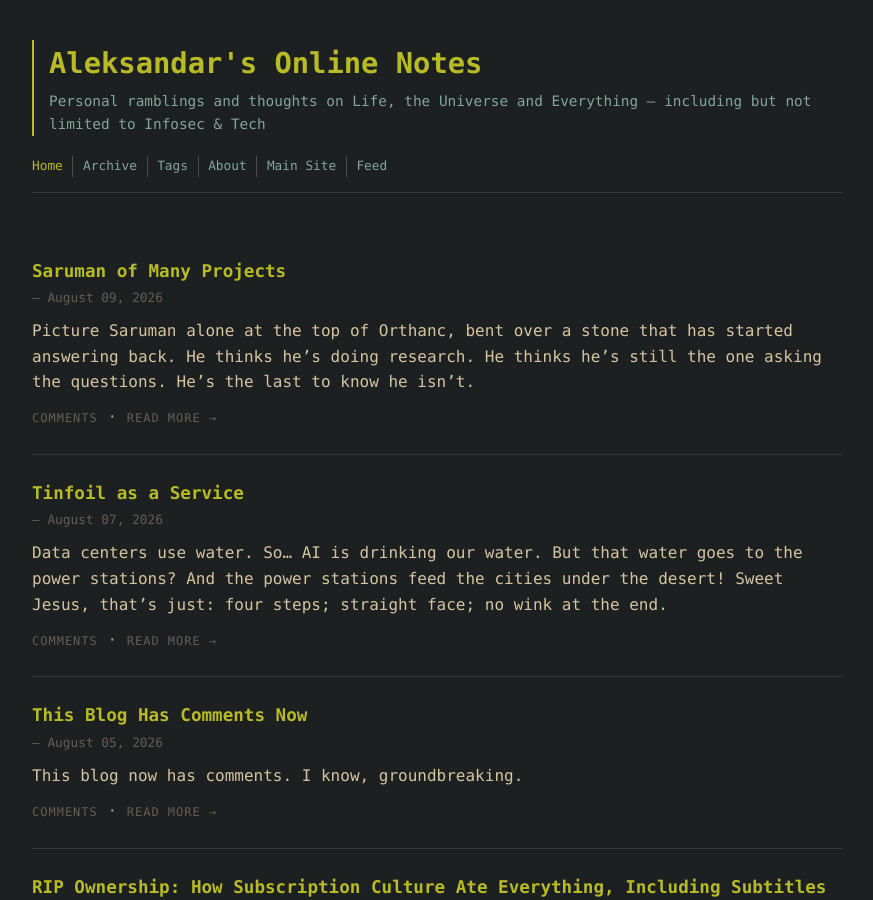
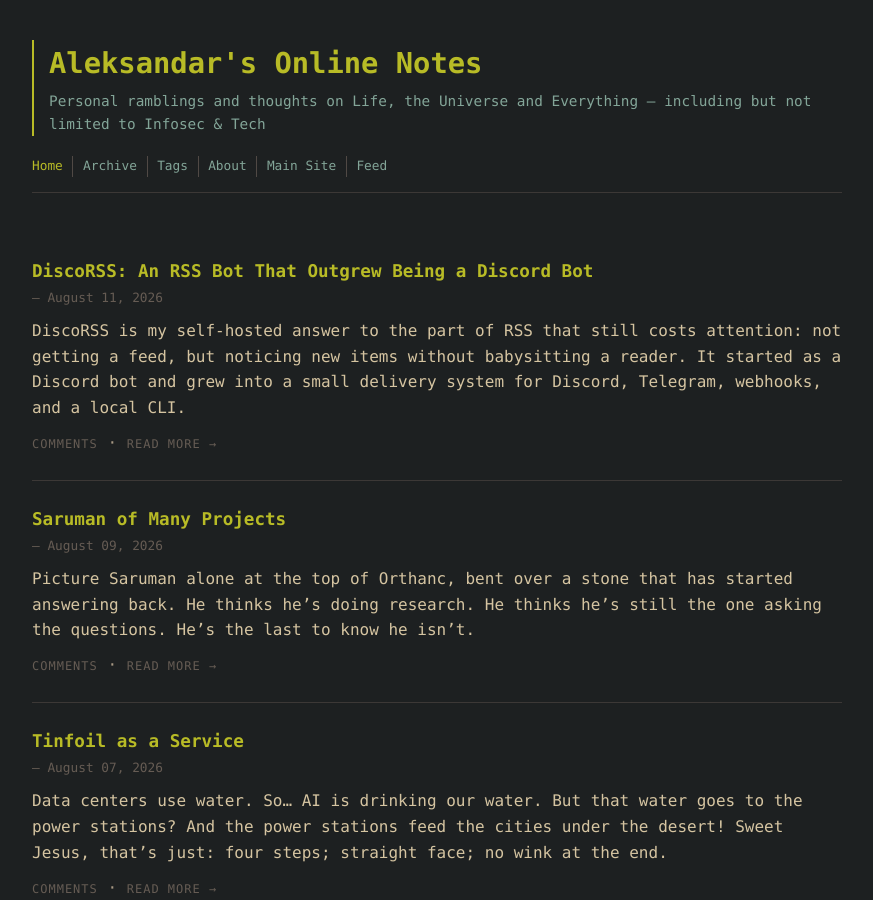
Before and after one commit to aleksandarristic/blog, a Jekyll site: the page built from index.md, in a window 1280 px wide and 900 px high. Shown: the whole window, without its empty margins (203-1076 px from the left). Built offline with Jekyll 4.4.1, drawn with Linux system fonts in a browser that asks for light colours; some of the changed text lies outside the part shown.

Commit message:
Publish DiscoRSS post

````diff
--- a/_drafts/discorss.md
+++ b/_posts/2026-08-11-discorss.md
@@ -1,10 +1,11 @@
 ---
 layout: post
 title: "DiscoRSS: An RSS Bot That Outgrew Being a Discord Bot"
+date: 2026-08-11 17:27:55 +0200
 tags: [python, discord, telegram, rss, self-hosted, tools]
 ---
 
-I already solved half of this problem once. A while back I wrote about [feedbot](/2026/06/24/srbcert-rss-feed.html), a scraper that generates an RSS feed for a site that stubbornly refuses to publish one. That solves the "how do I get a feed" problem. It says nothing about the "how do I actually see new items without babysitting a feed reader" problem, which is the one that actually costs me attention every day.
+DiscoRSS is my self-hosted answer to the part of RSS that still costs attention: not getting a feed, but noticing new items without babysitting a reader. It started as a Discord bot and grew into a small delivery system for Discord, Telegram, webhooks, and a local CLI.
 
 I wanted new items to just show up where I already am — a Discord channel — without me opening anything. So I built [DiscoRSS](https://github.com/aleksandarristic/discorss).
 
@@ -85,9 +86,9 @@ The temptation with a project like this is to let Discord leak into everything,
 
 ```text
 discorss/
-├── core/            # config, db, feed parsing, OPML, security — no Discord dependency
+├── core/             # config, db, feed parsing, OPML, security — no Discord dependency
 ├── integrations/
-│   ├── discord/     # runtime, slash commands, publisher
+│   ├── discord/      # runtime, slash commands, publisher
 │   ├── telegram/     # commands, formatting, publisher
 │   ├── webhook/      # publisher only
 │   ├── cli/          # local cache, renderer, commands
````
Also changed, not shown: other parts of _posts/2026-08-11-discorss.md (+1 -1 lines).
